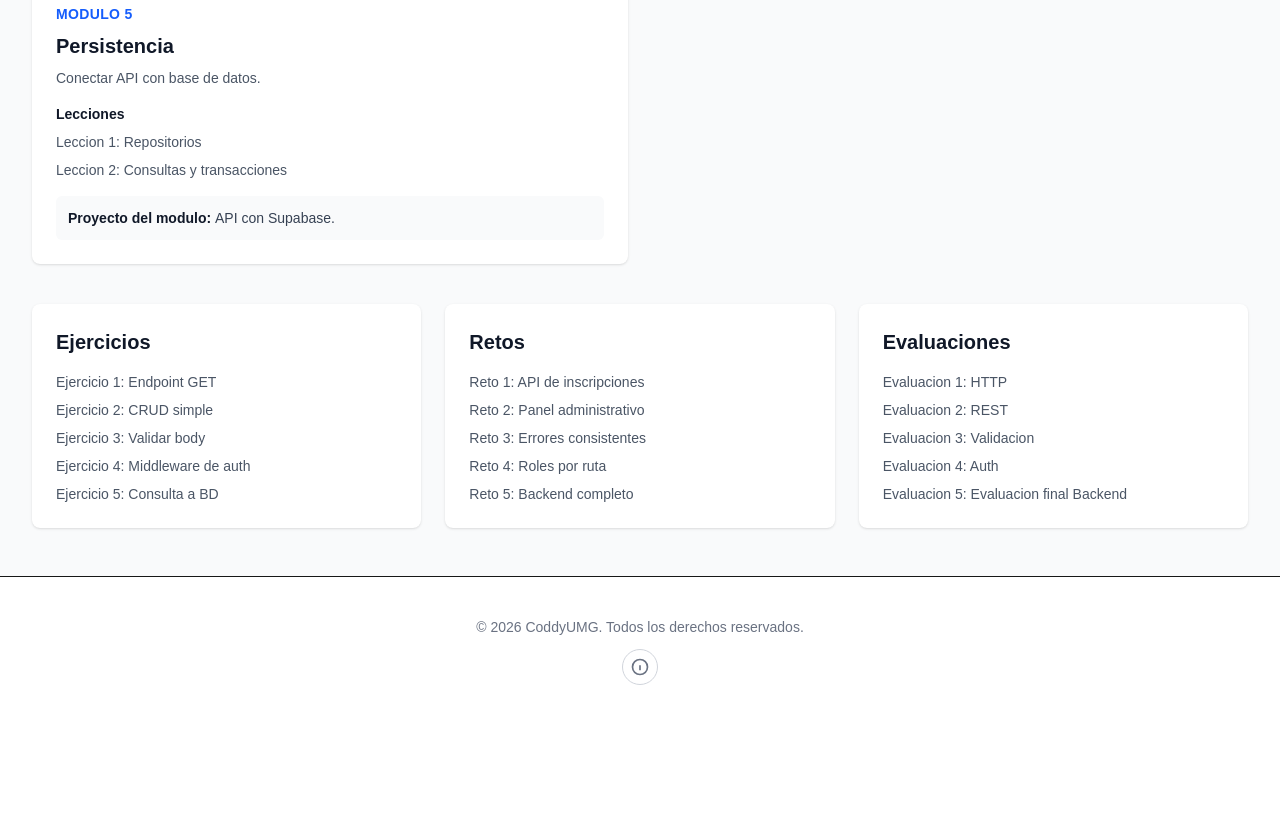
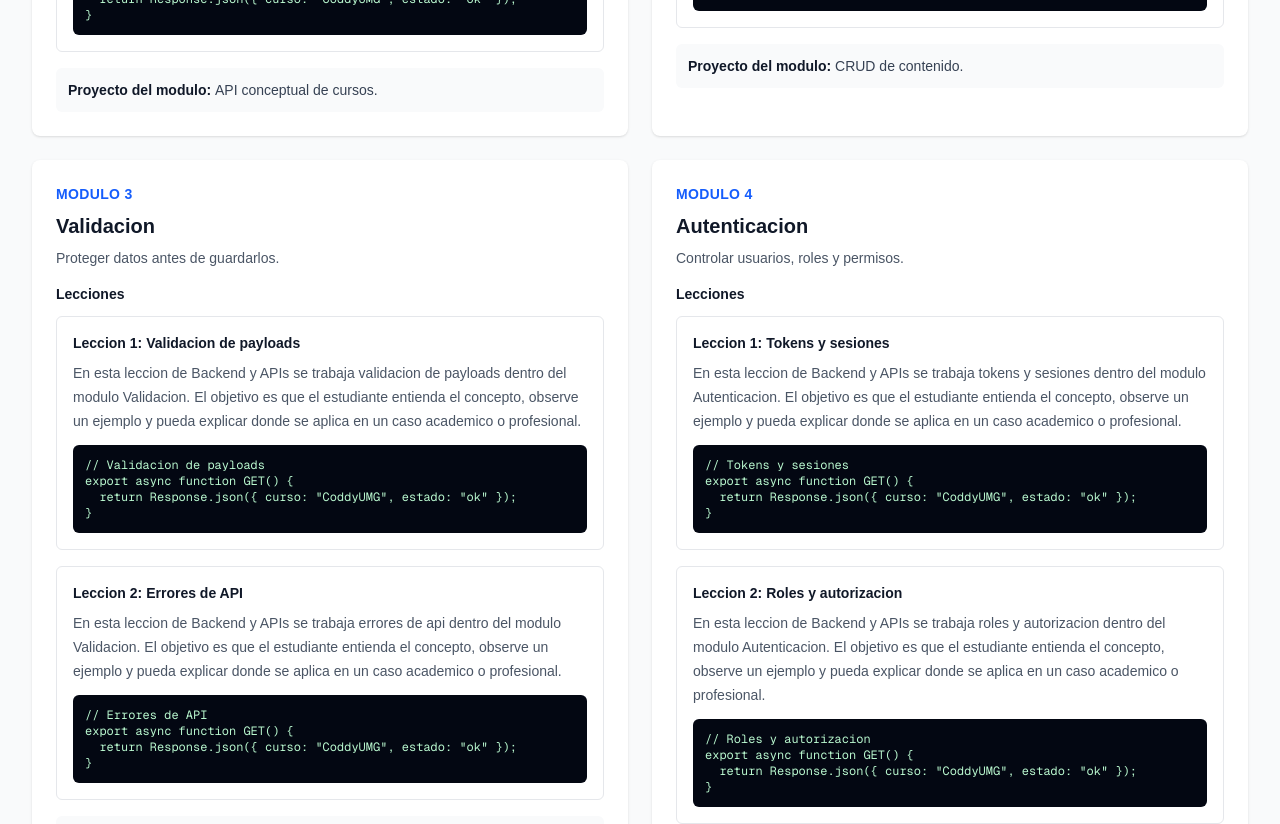
Before and after one commit to erickdev7/coddyumg, a Next.js app: page /courses/backend-apis in a window 1280 px wide. Shown: the part 1160-1984 px from the top of the page. Before the commit the page ends 1885 px from the top, so only its background shows below. Built offline with nearby package versions, Linux system fonts and the light colour scheme; no server answers.

Commit message:
Add rich content for planned courses

```diff
--- a/app/courses/[course]/page.tsx
+++ b/app/courses/[course]/page.tsx
@@ -63,6 +63,21 @@ const plannedCourses: Record<string, PlannedCourse> = {
     exercises: ['Join de alumnos y cursos', 'Promedio por grupo', 'Vista publicada', 'Indice por correo', 'Transaccion de inscripcion'],
     challenges: ['Reporte academico', 'Consulta con HAVING', 'Vista para docente', 'Optimizar busqueda lenta', 'Flujo de pago transaccional'],
     evaluations: ['Joins', 'Agregaciones', 'Vistas', 'Indices', 'Evaluacion final SQL'],
+  },
+  'database-advanced': {
+    category: 'Bases de datos',
+    title: 'Bases de Datos Avanzadas',
+    description: 'Ruta para administrar bases de datos en escenarios reales: rendimiento, integridad, seguridad, respaldo y operacion.',
+    modules: [
+      { title: 'Optimizacion de consultas', goal: 'Leer planes de ejecucion y detectar cuellos de botella.', lessons: ['EXPLAIN y query planner', 'Indices compuestos y parciales'], project: 'Optimizar consultas lentas de un panel academico.' },
+      { title: 'Transacciones y concurrencia', goal: 'Proteger la integridad cuando varios usuarios operan al mismo tiempo.', lessons: ['Aislamiento y bloqueos', 'Deadlocks y reintentos'], project: 'Flujo transaccional de inscripcion.' },
+      { title: 'Seguridad y auditoria', goal: 'Aplicar roles, permisos, politicas y bitacoras.', lessons: ['Roles y privilegios', 'Auditoria y trazabilidad'], project: 'Modelo de permisos para docente/alumno.' },
+      { title: 'Respaldo y recuperacion', goal: 'Planificar backups, restauraciones y pruebas de continuidad.', lessons: ['Backups logicos y fisicos', 'RPO, RTO y restauracion'], project: 'Plan de recuperacion para plataforma educativa.' },
+      { title: 'Escalabilidad y operacion', goal: 'Preparar bases para monitoreo, replicacion y crecimiento.', lessons: ['Replicacion y particionamiento', 'Monitoreo y mantenimiento'], project: 'Plan operativo de base de datos en produccion.' },
+    ],
+    exercises: ['Interpretar EXPLAIN', 'Crear indice compuesto', 'Simular transaccion segura', 'Definir rol de lectura', 'Plan de backup verificable'],
+    challenges: ['Optimizar reporte pesado', 'Resolver conflicto de concurrencia', 'Auditoria de cambios sensibles', 'Restauracion ante incidente', 'Plan de escalabilidad'],
+    evaluations: ['Query planner', 'Concurrencia', 'Seguridad', 'Backups', 'Evaluacion final BD avanzada'],
   },
   'network-fundamentals': {
     category: 'Redes',
@@ -171,8 +186,72 @@ const plannedCourses: Record<string, PlannedCourse> = {
   },
 };
 
-function renderList(items: string[], prefix: string) {
-  return items.map((item, index) => `${prefix} ${index + 1}: ${item}`);
+function getLessonExample(course: PlannedCourse, lesson: string) {
+  if (course.title === 'C#') {
+    return `// ${lesson}\nusing System;\n\nvar tema = "${lesson}";\nConsole.WriteLine($"Practica: {tema}");`;
+  }
+
+  if (course.category === 'Bases de datos') {
+    return `-- ${lesson}\nselect curso, count(*) as total\nfrom progreso\nwhere completado = true\ngroup by curso\norder by total desc;`;
+  }
+
+  if (course.category === 'Redes') {
+    return `# ${lesson}\nping 8.8.8.8\nnslookup coddyumg.edu.gt\ntracert coddyumg.edu.gt`;
+  }
+
+  if (course.category === 'Desarrollo Web' && course.title === 'Frontend') {
+    return `<!-- ${lesson} -->\n<section class="curso">\n  <h2>CoddyUMG</h2>\n  <button>Continuar</button>\n</section>`;
+  }
+
+  if (course.category === 'Desarrollo Web') {
+    return `// ${lesson}\nexport async function GET() {\n  return Response.json({ curso: "CoddyUMG", estado: "ok" });\n}`;
+  }
+
+  if (course.title === 'Ethical Hacking') {
+    return `# ${lesson}\n1. Confirmar autorizacion escrita.\n2. Definir alcance.\n3. Registrar evidencia sin afectar sistemas.\n4. Reportar hallazgos y mitigaciones.`;
+  }
+
+  return `# ${lesson}\n- Identifica el riesgo.\n- Propone un control.\n- Documenta evidencia.\n- Verifica la mitigacion.`;
+}
+
+function getLessonContent(course: PlannedCourse, moduleTitle: string, lesson: string) {
+  return `En esta leccion de ${course.title} se trabaja ${lesson.toLowerCase()} dentro del modulo ${moduleTitle}. El objetivo es que el estudiante entienda el concepto, observe un ejemplo y pueda explicar donde se aplica en un caso academico o profesional.`;
+}
+
+function getExerciseDetail(course: PlannedCourse, exercise: string, index: number) {
+  const starter =
+    course.category === 'Bases de datos'
+      ? `-- Punto de partida\nselect * from tabla_base where id = ${index + 1};`
+      : course.category === 'Redes'
+        ? `# Punto de partida\nDocumenta objetivo, comando usado y resultado observado.`
+        : course.category === 'Desarrollo Web'
+          ? `// Punto de partida\nconst actividad = "${exercise}";\nconsole.log(actividad);`
+          : course.title === 'C#'
+            ? `// Punto de partida\nvar actividad = "${exercise}";\nConsole.WriteLine(actividad);`
+            : `# Punto de partida\nDescribe el alcance autorizado y el control que vas a validar.`;
+
+  return {
+    objective: `Resolver "${exercise}" aplicando lo aprendido y dejando evidencia clara del resultado.`,
+    starter,
+    expected: `Entrega valida: solucion documentada, resultado comprobable y una breve explicacion de por que funciona.`,
+  };
+}
+
+function getChallengeSteps(challenge: string) {
+  return [
+    `Analiza el caso "${challenge}" y define el objetivo principal.`,
+    'Divide la solucion en pasos verificables.',
+    'Prepara evidencia del resultado: consulta, captura, reporte o salida esperada.',
+    'Redacta una conclusion con mejoras posibles.',
+  ];
+}
+
+function getEvaluationQuestion(course: PlannedCourse, evaluation: string) {
+  return {
+    question: `Que debe demostrar el estudiante en "${evaluation}" dentro de ${course.title}?`,
+    options: ['Comprension del concepto y aplicacion practica', 'Solo memorizacion de definiciones', 'Uso de herramientas sin explicar resultados'],
+    answer: 'Comprension del concepto y aplicacion practica',
+  };
 }
 
 export function generateStaticParams() {
@@ -219,11 +298,19 @@ export default async function PlannedCoursePage({
                   <p className="mt-2 text-sm text-gray-600">{module.goal}</p>
                   <div className="mt-4">
                     <h4 className="text-sm font-semibold text-gray-900">Lecciones</h4>
-                    <ul className="mt-2 space-y-2 text-sm text-gray-600">
-                      {renderList(module.lessons, 'Leccion').map((lesson) => (
-                        <li key={lesson}>{lesson}</li>
+                    <div className="mt-3 space-y-4">
+                      {module.lessons.map((lesson, lessonIndex) => (
+                        <article key={lesson} className="rounded-md border border-gray-200 p-4">
+                          <p className="text-sm font-semibold text-gray-900">
+                            Leccion {lessonIndex + 1}: {lesson}
+                          </p>
+                          <p className="mt-2 text-sm leading-6 text-gray-600">{getLessonContent(data, module.title, lesson)}</p>
+                          <pre className="mt-3 overflow-x-auto rounded-md bg-gray-950 p-3 text-xs text-green-200">
+                            <code>{getLessonExample(data, lesson)}</code>
+                          </pre>
+                        </article>
                       ))}
-                    </ul>
+                    </div>
                   </div>
                   <p className="mt-4 rounded-md bg-gray-50 p-3 text-sm text-gray-700">
                     <span className="font-semibold text-gray-900">Proyecto del modulo: </span>
@@ -237,29 +324,60 @@ export default async function PlannedCoursePage({
           <div className="mt-10 grid gap-6 lg:grid-cols-3">
             <section className="rounded-lg bg-white p-6 shadow">
               <h2 className="text-xl font-bold text-gray-900">Ejercicios</h2>
-              <ul className="mt-4 space-y-2 text-sm text-gray-600">
-                {renderList(data.exercises, 'Ejercicio').map((exercise) => (
-                  <li key={exercise}>{exercise}</li>
-                ))}
-              </ul>
+              <div className="mt-4 space-y-4">
+                {data.exercises.map((exercise, index) => {
+                  const detail = getExerciseDetail(data, exercise, index);
+
+                  return (
+                    <article key={exercise} className="rounded-md border border-gray-200 p-4">
+                      <p className="text-sm font-semibold text-gray-900">Ejercicio {index + 1}: {exercise}</p>
+                      <p className="mt-2 text-sm text-gray-600">{detail.objective}</p>
+                      <pre className="mt-3 overflow-x-auto rounded-md bg-gray-950 p-3 text-xs text-green-200">
+                        <code>{detail.starter}</code>
+                      </pre>
+                      <p className="mt-3 text-xs font-medium text-gray-600">{detail.expected}</p>
+                    </article>
+                  );
+                })}
+              </div>
             </section>
 
             <section className="rounded-lg bg-white p-6 shadow">
               <h2 className="text-xl font-bold text-gray-900">Retos</h2>
-              <ul className="mt-4 space-y-2 text-sm text-gray-600">
-                {renderList(data.challenges, 'Reto').map((challenge) => (
-                  <li key={challenge}>{challenge}</li>
+              <div className="mt-4 space-y-4">
+                {data.challenges.map((challenge, index) => (
+                  <article key={challenge} className="rounded-md border border-gray-200 p-4">
+                    <p className="text-sm font-semibold text-gray-900">Reto {index + 1}: {challenge}</p>
+                    <ul className="mt-3 space-y-2 text-sm text-gray-600">
+                      {getChallengeSteps(challenge).map((step) => (
+                        <li key={step}>- {step}</li>
+                      ))}
+                    </ul>
+                  </article>
                 ))}
-              </ul>
+              </div>
             </section>
 
             <section className="rounded-lg bg-white p-6 shadow">
               <h2 className="text-xl font-bold text-gray-900">Evaluaciones</h2>
-              <ul className="mt-4 space-y-2 text-sm text-gray-600">
-                {renderList(data.evaluations, 'Evaluacion').map((evaluation) => (
-                  <li key={evaluation}>{evaluation}</li>
-                ))}
-              </ul>
+              <div className="mt-4 space-y-4">
+                {data.evaluations.map((evaluation, index) => {
+                  const detail = getEvaluationQuestion(data, evaluation);
+
+                  return (
+                    <article key={evaluation} className="rounded-md border border-gray-200 p-4">
+                      <p className="text-sm font-semibold text-gray-900">Evaluacion {index + 1}: {evaluation}</p>
+                      <p className="mt-2 text-sm text-gray-600">{detail.question}</p>
+                      <ul className="mt-3 space-y-2 text-sm text-gray-600">
+                        {detail.options.map((option) => (
+                          <li key={option}>- {option}</li>
+                        ))}
+                      </ul>
+                      <p className="mt-3 rounded-md bg-green-50 p-2 text-xs font-semibold text-green-800">Respuesta esperada: {detail.answer}</p>
+                    </article>
+                  );
+                })}
+              </div>
             </section>
           </div>
         </div>
--- a/app/courses/page.tsx
+++ b/app/courses/page.tsx
@@ -68,6 +68,12 @@ const upcomingCategories = [
         href: '/courses/sql-intermediate',
         description: 'Joins, agregaciones, vistas, indices y buenas practicas para consultas.',
         topics: ['Joins', 'Group by', 'Vistas', 'Indices'],
+      },
+      {
+        title: 'Bases de Datos Avanzadas',
+        href: '/courses/database-advanced',
+        description: 'Optimizacion, transacciones, seguridad, respaldo, replicacion y diseno para produccion.',
+        topics: ['Query planning', 'Transacciones', 'Seguridad', 'Respaldo y replicacion'],
       },
     ],
   },
```
